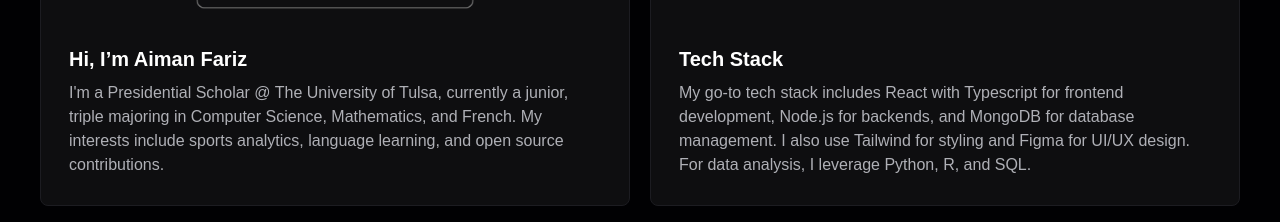
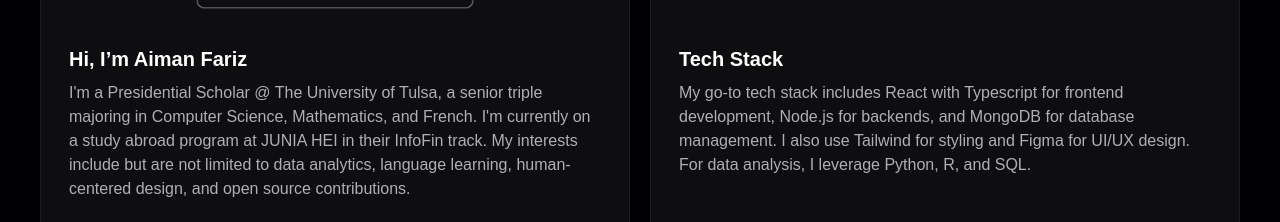
Before and after one commit to AimanFariz/online-portfolio, a React (Create React App) app: page / in a window 1280 px wide. Shown: the part 1160-1382 px from the top of the page. Built offline with nearby package versions, Linux system fonts and the light colour scheme; a web font is replaced by a local one.

Commit message:
updated About to say senior

```diff
--- a/src/sections/About.jsx
+++ b/src/sections/About.jsx
@@ -12,7 +12,7 @@ const About = () => {
             <div>
               <p className="grid-headtext">Hi, I’m Aiman Fariz</p>
               <p className="grid-subtext">
-              I'm a Presidential Scholar @ <a href="https://utulsa.edu/" className='hover:text-white-800'>The University of Tulsa</a>, currently a junior, triple majoring in Computer Science, Mathematics, and French. My interests include sports analytics, language learning, and open source contributions.
+              I'm a Presidential Scholar @ <a href="https://utulsa.edu/" className='hover:text-white-800'>The University of Tulsa</a>, a senior triple majoring in Computer Science, Mathematics, and French. I'm currently on a study abroad program at <a href="https://www.junia.com/" target='blank'>JUNIA HEI</a> in their InfoFin track. My interests include but are not limited to data analytics, language learning, human-centered design, and open source contributions.
               </p>
             </div>
           </div>
```
